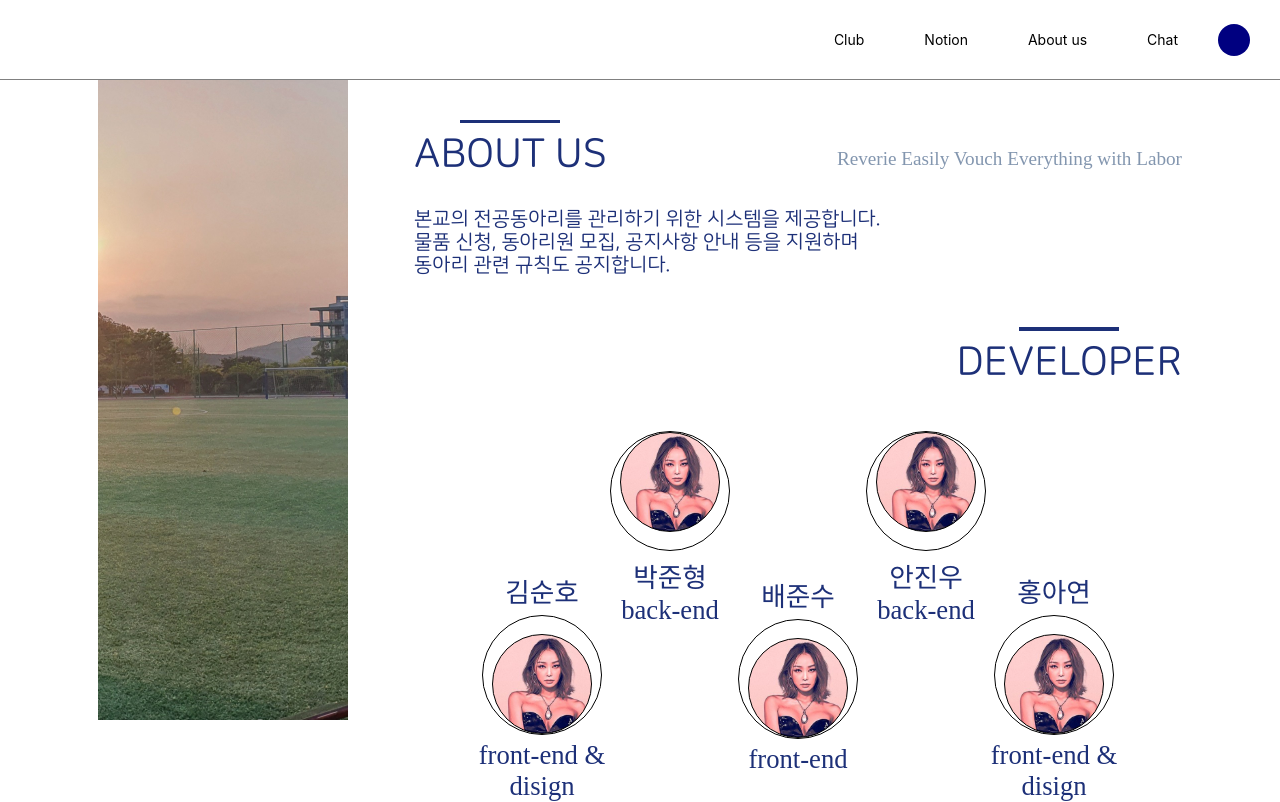
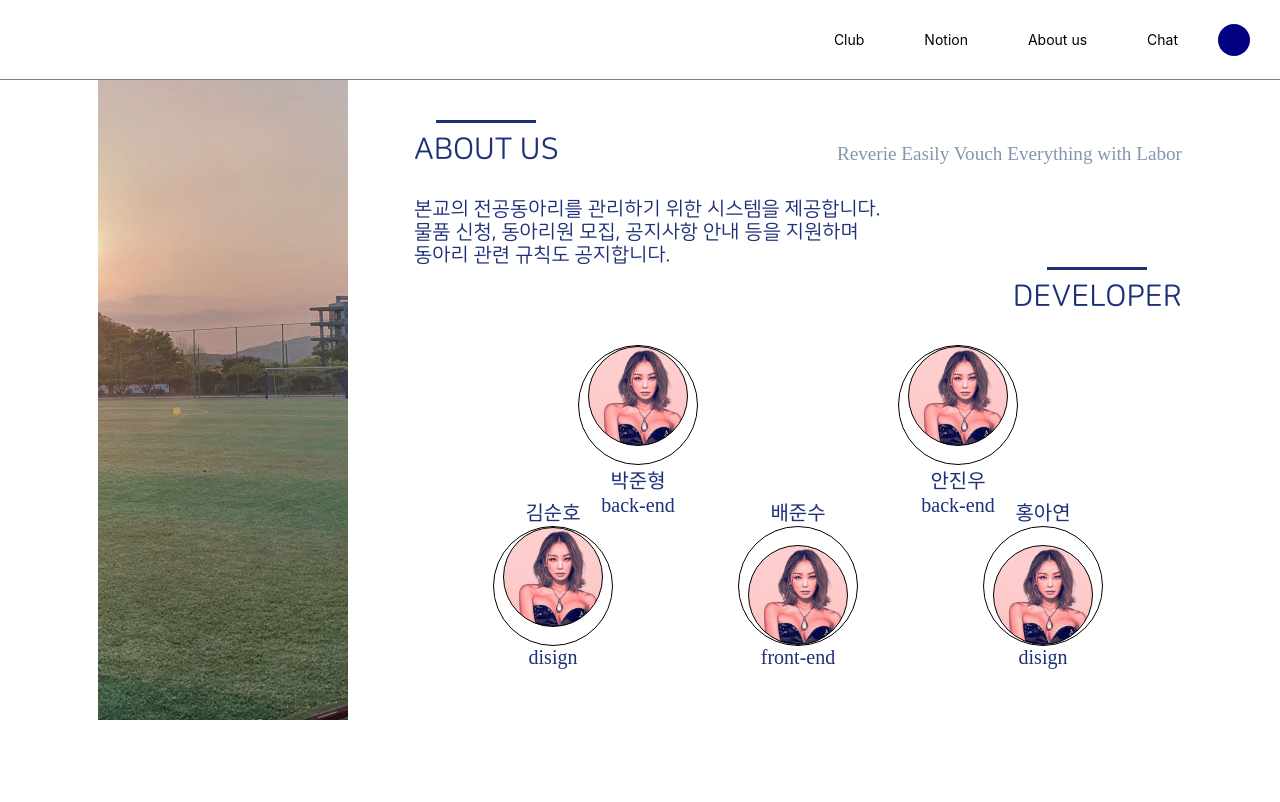
Before and after one commit to RE-VEL/REVEL-frontend-V1, a Next.js app: page /reverie in a window 1280 px wide. Built offline with nearby package versions, Linux system fonts and the light colour scheme; a web font is replaced by a local one.

Commit message:
Refactor: introduce developer page refactoring

```diff
--- /dev/null
+++ b/components/developerIntroduce/developer.tsx
@@ -0,0 +1,104 @@
+import styled from '@emotion/styled';
+import { NextPage } from 'next';
+
+const Developer: NextPage = () => {
+  return (
+    <>
+      <BackEndLine>
+        <DevDiv>
+          <DeveloperInfo>back-end</DeveloperInfo>
+          <DeveloperInfo>박준형</DeveloperInfo>
+          <TopLineCircle>
+            <InCir />
+          </TopLineCircle>
+        </DevDiv>
+        <DevDiv>
+          <DeveloperInfo>back-end</DeveloperInfo>
+          <DeveloperInfo>안진우</DeveloperInfo>
+          <TopLineCircle>
+            <InCir />
+          </TopLineCircle>
+        </DevDiv>
+      </BackEndLine>
+      <FrontEndLine>
+        <DevDiv>
+          <DeveloperInfo>disign</DeveloperInfo>
+          <TopLineCircle>
+            <InCir />
+          </TopLineCircle>
+          <DeveloperInfo>김순호</DeveloperInfo>
+        </DevDiv>
+        <DevDiv>
+          <DeveloperInfo>front-end</DeveloperInfo>
+          <BottomLineCircle>
+            <InCir />
+          </BottomLineCircle>
+          <DeveloperInfo>배준수</DeveloperInfo>
+        </DevDiv>
+        <DevDiv>
+          <DeveloperInfo>disign</DeveloperInfo>
+          <BottomLineCircle>
+            <InCir />
+          </BottomLineCircle>
+          <DeveloperInfo>홍아연</DeveloperInfo>
+        </DevDiv>
+      </FrontEndLine>
+    </>
+  );
+};
+
+const DeveloperInfo = styled.p`
+  font-family: 'suncheon';
+  font-size: 20px;
+  margin: 0;
+  color: #1d3078;
+`;
+
+const DevDiv = styled.div`
+  display: flex;
+  flex-direction: column-reverse;
+  align-items: center;
+  width: 150px;
+`;
+
+const TopLineCircle = styled.div`
+  height: 120px;
+  width: 120px;
+  border-radius: 100%;
+  border: 1px solid black;
+  display: flex;
+  justify-content: center;
+`;
+
+const BottomLineCircle = styled(TopLineCircle)`
+  align-items: flex-end;
+`;
+
+const InCir = styled.div`
+  height: 100px;
+  width: 100px;
+
+  border-radius: 50px;
+  border: 1px solid black;
+
+  background-image: url('/img/layer.png');
+  background-size: cover;
+  background-repeat: no-repeat;
+  background-position: end;
+`;
+
+const BackEndLine = styled.div`
+  display: flex;
+  align-items: center;
+  justify-content: space-around;
+  width: 50vw;
+  position: relative;
+`;
+
+const FrontEndLine = styled(BackEndLine)`
+  margin-top: -20px;
+  position: relative;
+  justify-content: space-between;
+`;
+
+export default Developer;
--- a/pages/reverie.tsx
+++ b/pages/reverie.tsx
@@ -1,88 +1,47 @@
 import styled from '@emotion/styled';
 import { NextPage } from 'next';
+import Developer from '../components/developerIntroduce/developer';
 
 const Reverie: NextPage = () => {
   return (
-    <>
-      <BackDiv>
-        <InDiv>
-          <ImgDiv></ImgDiv>
-          <InfDiv>
-            <TextDiv>
-              <AboutUs>
-                <LineDiv></LineDiv>
-                <Mtxt style={{ marginBottom: '20px' }}>ABOUT US</Mtxt>
-              </AboutUs>
-              <RevelTxt style={{ textAlign: 'right' }}>
-                Reverie Easily Vouch Everything with Labor
-              </RevelTxt>
-            </TextDiv>
-            <TextDiv style={{ margin: 0 }}>
-              <Mtxt
-                style={{ fontSize: '15pt', textAlign: 'left', float: 'right' }}
-              >
-                본교의 전공동아리를 관리하기 위한 시스템을 제공합니다. <br />{' '}
-                물품 신청, 동아리원 모집, 공지사항 안내 등을 지원하며
-                <br /> 동아리 관련 규칙도 공지합니다.
-              </Mtxt>
-            </TextDiv>
-
-            <TextDiv2>
-              <AboutUs>
-                <LineDiv style={{ height: '3.5px' }}></LineDiv>
-                <Mtxt>DEVELOPER</Mtxt>
-              </AboutUs>
-            </TextDiv2>
-
-            <Line style={{ width: '40vw' }}>
-              <DevDiv>
-                <Filed>back-end</Filed>
-                <Name>박준형</Name>
-                <OutCir>
-                  <InCir></InCir>
-                </OutCir>
-              </DevDiv>
-
-              <DevDiv>
-                <Filed>back-end</Filed>
-                <Name>안진우</Name>
-                <OutCir>
-                  <InCir></InCir>
-                </OutCir>
-              </DevDiv>
-            </Line>
-
-            <Line style={{ marginTop: 30, position: 'relative', top: '-85px' }}>
-              <DevDiv>
-                <Filed>front-end & disign</Filed>
-                <OutCir style={{ alignItems: 'flex-end' }}>
-                  <InCir></InCir>
-                </OutCir>
-                <Name>김순호</Name>
-              </DevDiv>
-
-              <DevDiv>
-                <Filed style={{ marginBottom: 23 }}>front-end </Filed>
-                <OutCir style={{ alignItems: 'flex-end' }}>
-                  <InCir></InCir>
-                </OutCir>
-                <Name>배준수</Name>
-              </DevDiv>
-
-              <DevDiv>
-                <Filed>front-end & disign</Filed>
-                <OutCir style={{ alignItems: 'flex-end' }}>
-                  <InCir></InCir>
-                </OutCir>
-                <Name>홍아연</Name>
-              </DevDiv>
-            </Line>
-          </InfDiv>
-        </InDiv>
-      </BackDiv>
-    </>
+    <IntroducePage>
+      <ImgDiv />
+      <IntoroDevSection>
+        <TitleWrap>
+          <AboutUs>
+            <LineDiv />
+            <SectionTitle>ABOUT US</SectionTitle>
+          </AboutUs>
+          <RevelTxt>Reverie Easily Vouch Everything with Labor</RevelTxt>
+        </TitleWrap>
+        <Introduce>
+          <p>본교의 전공동아리를 관리하기 위한 시스템을 제공합니다.</p>
+          <p>물품 신청, 동아리원 모집, 공지사항 안내 등을 지원하며</p>
+          <p>동아리 관련 규칙도 공지합니다.</p>
+        </Introduce>
+        <DevIntroTitleWrap>
+          <LineDiv />
+          <Mtxt>DEVELOPER</Mtxt>
+        </DevIntroTitleWrap>
+        <Developer />
+      </IntoroDevSection>
+    </IntroducePage>
   );
 };
+
+const Introduce = styled.div`
+  margin-top: 10px;
+  overflow: hidden;
+  align-self: flex-start;
+
+  & > p {
+    font-family: 'nanumsquareround';
+    white-space: nowrap;
+    font-size: 20px;
+    color: #1d3078;
+    margin: 0;
+  }
+`;
 
 const AboutUs = styled.div`
   display: flex;
@@ -91,16 +50,22 @@ const AboutUs = styled.div`
   flex-direction: column;
 `;
 
-const InfDiv = styled.div`
+const DevIntroTitleWrap = styled(AboutUs)`
+  align-self: flex-end;
+`;
+
+const IntoroDevSection = styled.div`
   display: flex;
   flex-direction: column;
   align-items: center;
 `;
+
 const RevelTxt = styled.p`
   font-family: 'nanumgothic';
   color: #8396af;
   font-size: 1.5vw;
   width: 40vw;
+  text-align: right;
 `;
 
 const LineDiv = styled.div`
@@ -110,7 +75,7 @@ const LineDiv = styled.div`
   background-color: #1d3078;
 `;
 
-const TextDiv = styled.div`
+const TitleWrap = styled.div`
   margin-top: 120px;
   width: 60vw;
   display: flex;
@@ -118,37 +83,27 @@ const TextDiv = styled.div`
   justify-content: space-between;
 `;
 
-const TextDiv2 = styled.div`
-  margin-top: 30px;
-  width: 60vw;
-  display: flex;
-  align-items: center;
-  justify-content: space-between;
-  flex-direction: row-reverse;
-`;
-
 const Mtxt = styled.p`
   font-family: 'nanumsquareround';
-  font-size: 30pt;
+  font-size: 30px;
   text-align: center;
   color: #1d3078;
   margin-top: 10px;
-  overflow: hiddlen;
   white-space: nowrap;
 `;
-const BackDiv = styled.div`
-  height: 100vh;
-  width: 100vw;
-  display: flex;
-  justify-content: center;
+
+const SectionTitle = styled(Mtxt)`
+  margin-bottom: 20px;
 `;
 
-const InDiv = styled.div`
+const IntroducePage = styled.div`
   height: 100vh;
   width: 95vw;
   display: flex;
   justify-content: space-evenly;
+  margin: 0 auto;
 `;
+
 const ImgDiv = styled.div`
   height: 90vh;
   width: 250px;
@@ -159,54 +114,5 @@ const ImgDiv = styled.div`
   background-position: end;
   justify-content: flex-start;
 `;
-const Name = styled.p`
-  font-family: 'suncheon';
-  font-size: 20pt;
-  background-color: white;
-  margin: 0%;
-  color: #1d3078;
-`;
-const Filed = styled.p`
-  font-family: 'suncheon';
-  font-size: 20pt;
-  margin: 0%;
-  text-align: center;
-  color: #1d3078;
-`;
-const DevDiv = styled.div`
-  display: flex;
-  flex-direction: column-reverse;
-  align-items: center;
-  width: 150px;
-`;
-const OutCir = styled.div`
-  height: 120px;
-  width: 120px;
-  border-radius: 100%;
-  border: 1px solid black;
-  display: flex;
-
-  justify-content: center;
-  margin: 5px;
-`;
-const InCir = styled.div`
-  height: 100px;
-  width: 100px;
-  border-radius: 100%;
-  border: 1px solid black;
-  background-image: url('/img/레이어 1.png');
-  background-size: cover;
-  background-repeat: no-repeat;
-  background-position: end;
-  justify-content: flex-start;
-`;
-
-const Line = styled.div`
-  display: flex;
-  align-items: center;
-  justify-content: space-around;
-  width: 60vw;
-  position: relative;
-`;
 
 export default Reverie;
```
Also changed, not shown: public/img/layer.png (renamed from public/img/레이어 1.png).
